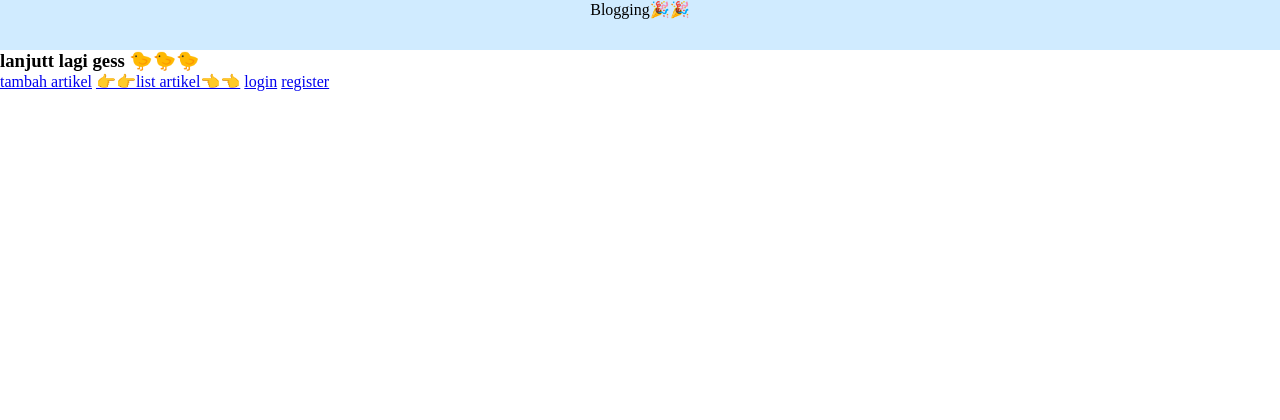
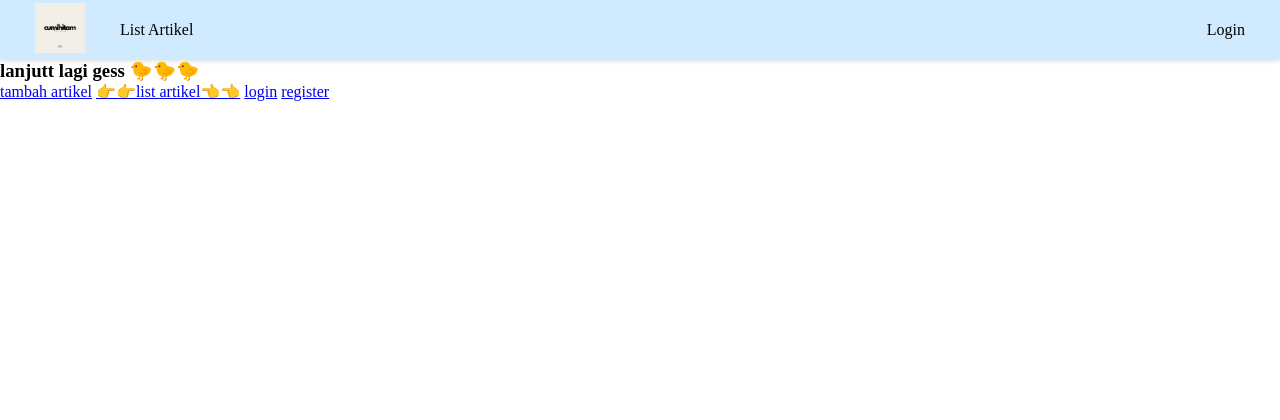
Before and after one commit to hikmalryvaldi/Blogging-KPL-Sederhana, a PHP site: page /index.php in a window 1280 px wide. Shown: the top 420 px of the page. Run offline with PHP 8.4, Linux system fonts and the light colour scheme.

Commit message:
Memperbaiki header

```diff
--- a/artikel/list.php
+++ b/artikel/list.php
@@ -21,6 +21,7 @@ $result = $stmt->fetchAll(PDO::FETCH_ASSOC);
 </head>
 
 <body>
+<?php require_once "../includes/header.inc.php"; ?>
   <div class="container my-5">
     <h2 class="mb-5 text-center">All Article</h2>
     <div class="row g-4">
@@ -44,6 +45,7 @@ $result = $stmt->fetchAll(PDO::FETCH_ASSOC);
       <?php endforeach; ?>
     </div>
   </div>
+  <?php require_once "../includes/footer.inc.php"; ?>
 </body>
 
 </html>
--- a/includes/header.inc.php
+++ b/includes/header.inc.php
@@ -2,20 +2,68 @@
     * {
       margin: 0;
       padding: 0;
+      box-sizing: border-box;
     }
 
     .navbar {
       width: 100%;
+      height: 60px;
+      display: flex;
+      justify-content: space-between;
+      align-items: center;
+      background-color: #d0ebff;
+      padding: 0 20px;
+      box-shadow: 0 2px 4px rgba(0, 0, 0, 0.1);
+    }
+
+    .navbar a {
+      text-decoration: none;
+      color: #000;
+      padding: 10px 15px;
+      border-radius: 5px;
+      transition: background-color 0.3s ease;
+      font-weight: 500;
+    }
+
+    .navbar a:hover {
+      background-color: #a0d3ff;
+      color: #fff;
+    }
+
+    .navbar a.logo-link:hover {
+      background-color: transparent;
+    }
+
+    .navbar .logo {
       height: 50px;
-    text-align: center;
+      margin-right: 5px;
+    }
 
-    background-color: #d0ebff;
+    .navbar .left-section {
+      display: flex;
+      align-items: center;
+    }
+
+    .navbar .right-section {
+      display: flex;
+      gap: 10px;
     }
   </style>
-
-<nav>
-  <div class="navbar">
-    <p>Blogging🎉🎉</p>
-
+</head>
+<body>
+  <nav class="navbar">
+    <div class="left-section">
+      <a href="index.php" class="logo-link">
+        <img src="assets/img/contoh logo.png" alt="Logo" class="logo">
+      </a>
+      <a href="artikel/list.php">List Artikel</a>
+    </div>
+    <div class="right-section">
+      <?php if (isset($_SESSION['username'])): ?>
+        <a href="users/logout.php">Logout</a>
+      <?php else: ?>
+        <a href="users/login.php">Login</a>
+      <?php endif; ?>
     </div>
   </nav>
+</body>
```
Also changed, not shown: assets/img/contoh logo.png (added). Lines whose indentation alone changed are shown as unchanged.
